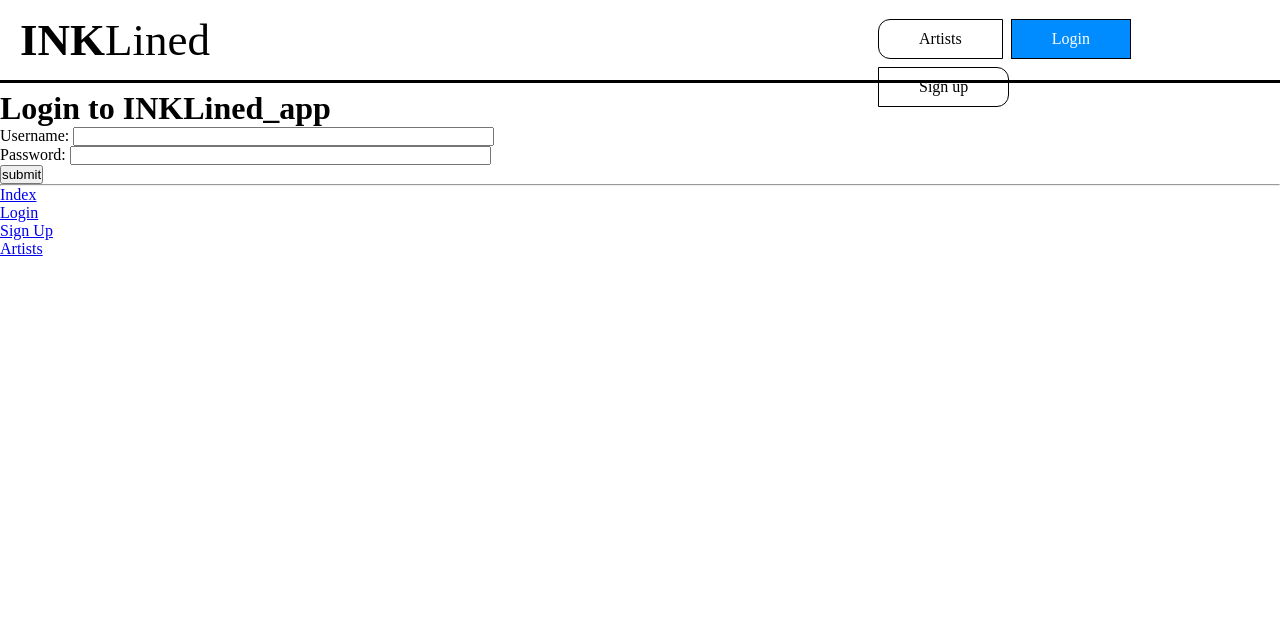
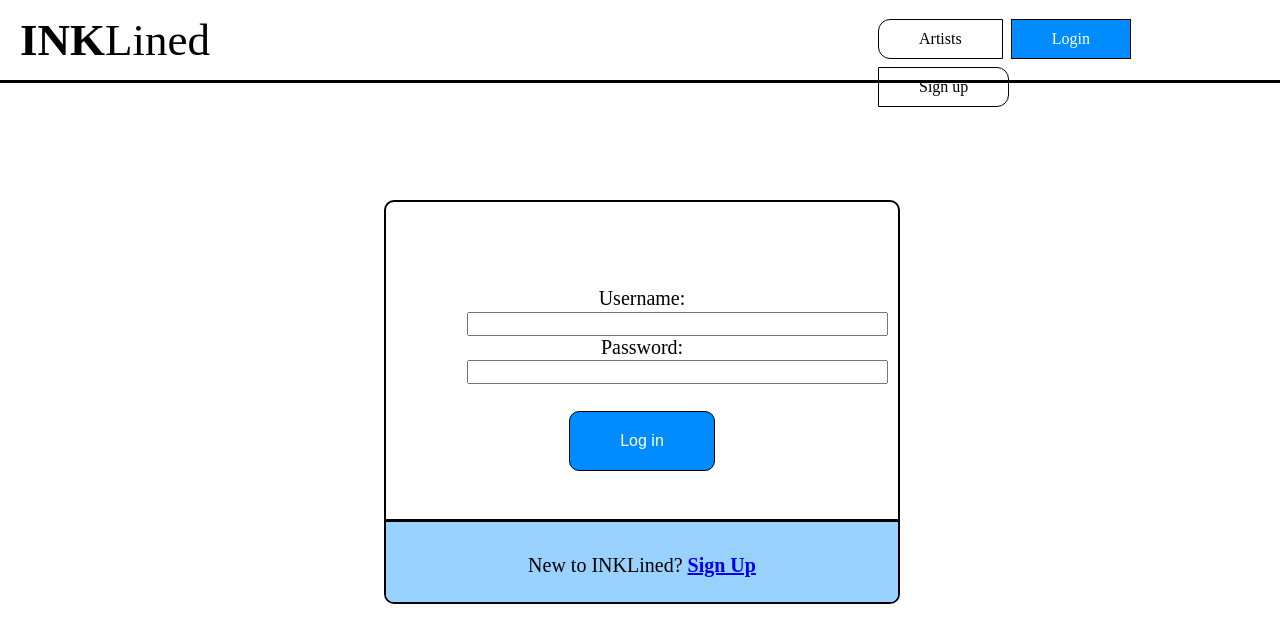
Before and after one commit to Thorvalder/WADProject, a Django app: page /INKLined_app/login/ in a window 1280 px wide. Shown: the top 643 px of the page. Run offline with Django 3.2, Linux system fonts and the light colour scheme.

Commit message:
Joseph- Login page CSS

```diff
--- /dev/null
+++ b/INKLined_project/static/css/login.css
@@ -0,0 +1,62 @@
+.loginRectangle{
+	position:absolute;
+	width:40%;
+	height:50%;
+	background-color:white;
+	display:block;
+	text-align:center;
+	left:30%;
+	top:25%;
+	border:solid;
+	border-width:2px;
+	border-color:black;
+	border-radius:10px;
+}
+
+.loginButtonArea{
+	width:350px;
+	height:150px;
+	position:absolute;
+	top:40%;
+	left:50%;
+	margin-top:-75px;
+	margin-left:-175px;
+	text-align:center;
+	font-size:20px;
+
+}
+
+.bottomRec{
+	position:absolute;
+	width:100%;
+	height:20%;
+	bottom:0px;
+	background-color:#99d1ff;
+	border-top:solid;
+	border-top-color:black;
+	text-align:center;
+	border-radius:0px 0px 8px 8px;
+}
+
+.newToINK{
+	position:relative;
+	top:40%;
+	text-align:center;
+	font-size:20px;
+}
+
+
+.loginButton{
+	background-color: #008CFF;
+	border: 1px solid #000000;
+	color:white;
+	padding: 20px 50px;
+	text-align: center;
+	text-decoration: none;
+	display: inline-block;
+	font-size: 16px;
+	margin: 4px 2px;
+	cursor: pointer;
+	position:relative;
+	border-radius:10px;
+}
--- a/INKLined_project/templates/INKLined_app/base.html
+++ b/INKLined_project/templates/INKLined_app/base.html
@@ -4,6 +4,7 @@
         <head lang="en">
             <meta charset="UTF-8" />
 			<link rel="stylesheet" href="{% static 'css/base.css' %}" type="text/css">
+			<link rel="stylesheet" href="{% static 'css/login.css' %}" type="text/css">
             <title>
                 INKLined_app -
                 {% block title_block %}
@@ -44,6 +45,7 @@
                 {% block body_block %}
                 {% endblock %}
             </div>
+			<!--
             <hr />
             <div>
                 <ul>
@@ -56,5 +58,6 @@
 
                 </ul>
             </div>
+			-->
         </body>
     </html>
--- a/INKLined_project/templates/INKLined_app/login.html
+++ b/INKLined_project/templates/INKLined_app/login.html
@@ -5,12 +5,27 @@
     Login
 {% endblock %}
 
+
 {% block body_block %}
-    <h1>Login to INKLined_app</h1>
     <form id="login_form" method="post" action="{% url 'INKLined_app:login' %}">
         {% csrf_token %}
-        Username: <input type="text" name="username" value="" size="50" /> <br />
-        Password: <input type="password" name="password" value="" size="50" /> <br />
-        <input type="submit" value="submit" />
+		<div style="text-align:center">
+			<div class="loginRectangle">
+				<div class="loginButtonArea">
+					Username: <br />
+					<input type="text" name="username" value="" size="50" style="height:20px"/> <br />
+					Password: <br />
+					<input type="password" name="password" value="" size="50" style="height:20px"/> <br />
+					<br />
+					<input type="submit" value="Log in" class="loginButton"/>
+				</div>
+
+				<div class="bottomRec">
+					<div class="newToINK">
+					New to INKLined? <a href="{% url 'INKLined_app:sign_up' %}"><b>Sign Up</b></a>
+					</div>
+				</div>
+			</div>
+		</div>
     </form>
 {% endblock %}
```
